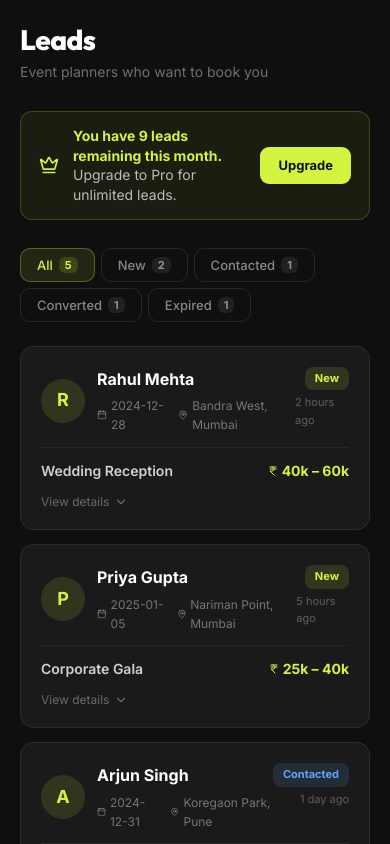
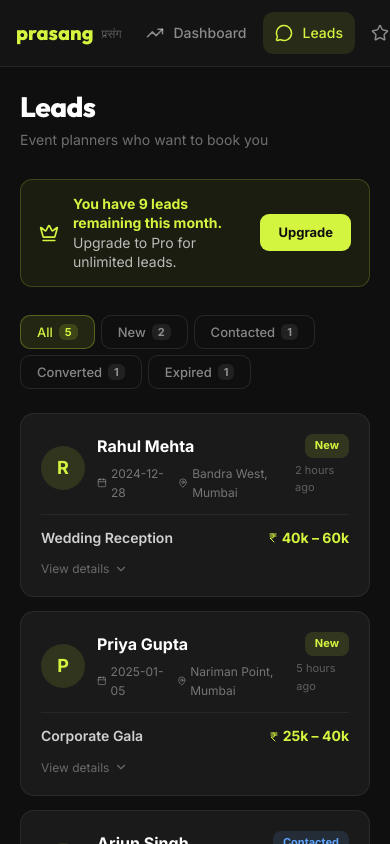
Before and after one commit to darshitvvora/prasang, a React (Vite) app in the folder frontend/: page /artist/leads in a window 390 px wide. Shown: the top 844 px of the page. Built offline with nearby package versions, Linux system fonts and the light colour scheme.

Commit message:
Made UI responsive for all devices

```diff
--- a/frontend/src/components/Navbar.css
+++ b/frontend/src/components/Navbar.css
@@ -196,7 +196,8 @@
     display: none;
   }
 
-  .navbar-location {
+  /* Scoped to the top bar only — the mobile drawer keeps its own location button visible. */
+  .navbar-right .navbar-location {
     display: none;
   }
 
@@ -210,7 +211,8 @@
 }
 
 @media (max-width: 480px) {
-  .navbar-cta {
+  /* Scoped to the top bar only — the mobile drawer keeps its own CTA visible. */
+  .navbar-right .navbar-cta {
     display: none;
   }
 }
--- a/frontend/src/pages/PricingPage.css
+++ b/frontend/src/pages/PricingPage.css
@@ -420,7 +420,6 @@
 }
 
 @media (max-width: 640px) {
-  .pricing-nav { padding: 16px 20px; }
   .pricing-hero { padding: 48px 20px 40px; }
 
   .pricing-grid {
--- a/frontend/src/pages/SearchPage.css
+++ b/frontend/src/pages/SearchPage.css
@@ -779,6 +779,7 @@
     z-index: var(--z-modal);
     border-radius: 0;
     width: 320px;
+    max-width: 85vw;
     max-height: 100dvh;
     overflow-y: auto;
     transition: left var(--transition-base);
@@ -787,6 +788,14 @@
 
   .search-sidebar.open { left: 0; }
   .sidebar-close-btn { display: flex; }
+
+  .search-sidebar-backdrop {
+    position: fixed;
+    inset: 0;
+    background: rgba(0, 0, 0, 0.4);
+    z-index: var(--z-overlay);
+    animation: fadeIn var(--transition-fast);
+  }
 }
 
 @media (max-width: 640px) {
@@ -794,4 +803,17 @@
   .search-topbar-inner { flex-wrap: wrap; }
   .search-city-select-wrap { display: none; }
   .results-header { flex-direction: column; align-items: flex-start; }
+
+  /* List view has no room for a side-by-side row on narrow screens —
+     fall back to the same stacked card layout as grid view. */
+  .list-view .result-card {
+    flex-direction: column;
+    max-height: none;
+  }
+
+  .list-view .result-card-image-wrap {
+    width: 100%;
+    height: auto;
+    aspect-ratio: 1 / 1;
+  }
 }
--- a/frontend/src/pages/SearchPage.tsx
+++ b/frontend/src/pages/SearchPage.tsx
@@ -161,6 +161,15 @@ export default function SearchPage() {
         </div>
 
         <div className="container search-body">
+          {/* Backdrop for mobile filter drawer */}
+          {filtersOpen && (
+            <div
+              className="search-sidebar-backdrop"
+              onClick={() => setFiltersOpen(false)}
+              aria-hidden="true"
+            />
+          )}
+
           {/* Sidebar */}
           <aside className={`search-sidebar${filtersOpen ? ' open' : ''}`} aria-label="Search filters">
             <div className="sidebar-header">
--- a/frontend/src/pages/artist/ArtistPages.css
+++ b/frontend/src/pages/artist/ArtistPages.css
@@ -129,6 +129,7 @@
   padding: 32px 40px;
   overflow-y: auto;
   max-width: 1100px;
+  margin: 0 auto;
 }
 
 /* Topbar */
@@ -1071,7 +1072,50 @@
 
 /* ─── Responsive ─── */
 @media (max-width: 900px) {
+  .artist-layout {
+    flex-direction: column;
+  }
+
   .artist-sidebar {
+    position: sticky;
+    top: 0;
+    z-index: var(--z-sticky);
+    width: 100%;
+    height: auto;
+    flex-direction: row;
+    align-items: center;
+    border-right: none;
+    border-bottom: 1px solid rgba(255, 255, 255, 0.07);
+    padding: 12px 16px;
+    gap: 12px;
+    overflow-x: auto;
+    overflow-y: visible;
+    scrollbar-width: none;
+    -ms-overflow-style: none;
+  }
+
+  .artist-sidebar::-webkit-scrollbar {
+    display: none;
+  }
+
+  .sidebar-logo {
+    margin-bottom: 0;
+    padding: 0;
+    flex-shrink: 0;
+  }
+
+  .sidebar-nav {
+    flex-direction: row;
+    flex: none;
+    gap: 4px;
+  }
+
+  .sidebar-link {
+    white-space: nowrap;
+    flex-shrink: 0;
+  }
+
+  .sidebar-tier-card {
     display: none;
   }
 
@@ -1103,3 +1147,8 @@
   .onboarding-body { padding: 0 20px 48px; }
   .onboarding-topbar { padding: 16px 20px; }
 }
+
+@media (max-width: 420px) {
+  .metrics-grid { grid-template-columns: 1fr; }
+  .complete-items { grid-template-columns: 1fr; }
+}
--- a/frontend/src/pages/planner/PlannerPages.css
+++ b/frontend/src/pages/planner/PlannerPages.css
@@ -121,6 +121,7 @@
   padding: 32px 40px;
   overflow-y: auto;
   max-width: 1100px;
+  margin: 0 auto;
 }
 
 .planner-topbar {
@@ -647,7 +648,53 @@
 
 /* ─── Responsive ─── */
 @media (max-width: 900px) {
-  .planner-sidebar { display: none; }
+  .planner-layout {
+    flex-direction: column;
+  }
+
+  .planner-sidebar {
+    position: sticky;
+    top: 0;
+    z-index: var(--z-sticky);
+    width: 100%;
+    height: auto;
+    flex-direction: row;
+    align-items: center;
+    border-right: none;
+    border-bottom: 1px solid rgba(255, 255, 255, 0.07);
+    padding: 12px 16px;
+    gap: 12px;
+    overflow-x: auto;
+    overflow-y: visible;
+    scrollbar-width: none;
+    -ms-overflow-style: none;
+  }
+
+  .planner-sidebar::-webkit-scrollbar {
+    display: none;
+  }
+
+  .planner-sidebar-logo {
+    margin-bottom: 0;
+    padding: 0;
+    flex-shrink: 0;
+  }
+
+  .planner-sidebar-nav {
+    flex-direction: row;
+    flex: none;
+    gap: 4px;
+  }
+
+  .planner-sidebar-link {
+    white-space: nowrap;
+    flex-shrink: 0;
+  }
+
+  .planner-promo-card {
+    display: none;
+  }
+
   .planner-main { padding: 24px 20px; }
   .planner-metrics-grid { grid-template-columns: repeat(2, 1fr); }
   .planner-dashboard-row { grid-template-columns: 1fr; }
@@ -659,3 +706,8 @@
   .planner-metrics-grid { grid-template-columns: 1fr 1fr; }
   .planner-saved-grid { grid-template-columns: 1fr; }
 }
+
+@media (max-width: 420px) {
+  .planner-metrics-grid { grid-template-columns: 1fr; }
+  .planner-saved-preview-grid { grid-template-columns: 1fr 1fr; }
+}
```
Also changed, not shown: frontend/src/components/Navbar.tsx (+7 -2 lines).
